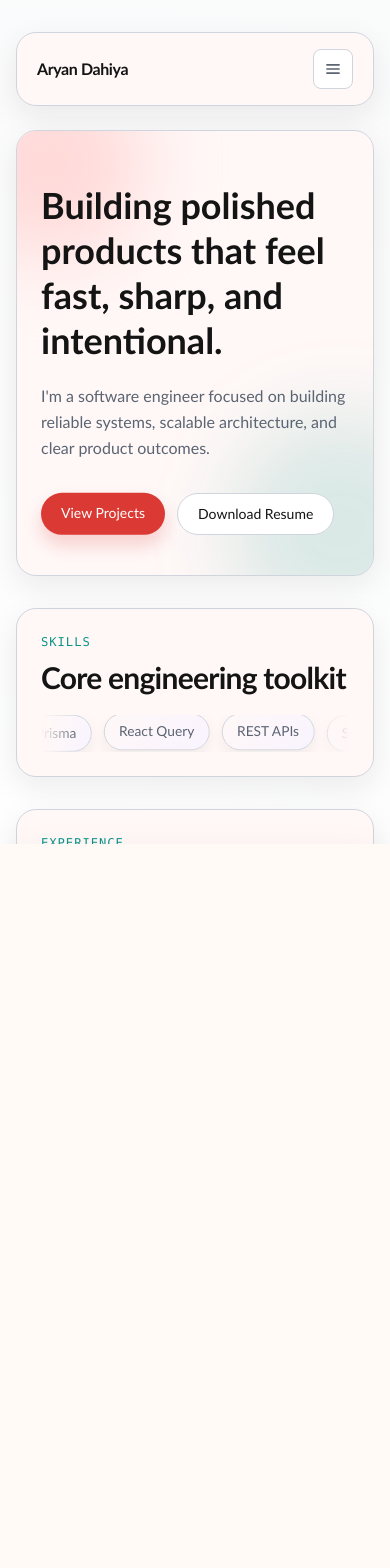
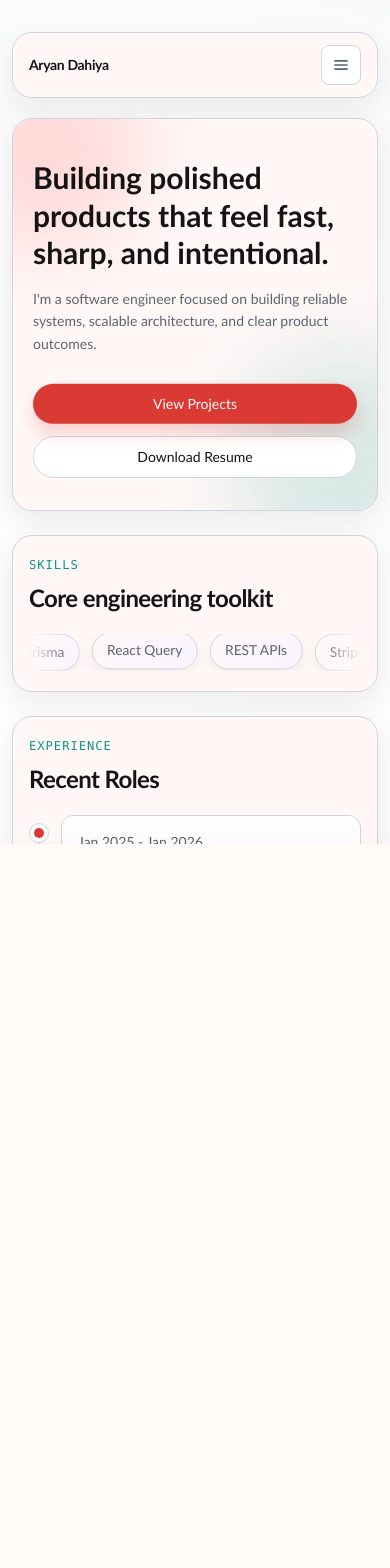
Before and after one commit to Aryan-Dahiya-23/portfolio-new, a Next.js app: page / in a window 390 px wide. Shown: the top 1568 px of the page. Built offline with nearby package versions, Linux system fonts and the light colour scheme.

Commit message:
responsiveness

```diff
--- a/app/globals.css
+++ b/app/globals.css
@@ -52,6 +52,7 @@ html::-webkit-scrollbar-thumb:hover {
 
 body {
   min-height: 100vh;
+  overflow-x: clip;
   color: var(--text);
   font-family: var(--font-display);
   background:
@@ -65,8 +66,14 @@ body {
 }
 
 .container-grid {
-  width: min(1120px, calc(100% - 2rem));
+  width: min(1120px, calc(100% - 1.5rem));
   margin: 0 auto;
+}
+
+@media (min-width: 640px) {
+  .container-grid {
+    width: min(1120px, calc(100% - 2rem));
+  }
 }
 
 .surface-card {
--- a/components/portfolio/experience-section.tsx
+++ b/components/portfolio/experience-section.tsx
@@ -14,11 +14,11 @@ export function ExperienceSection({
   onOpenProject,
 }: ExperienceSectionProps) {
   return (
-    <section id="experience" className="surface-card px-6 py-6 sm:px-8">
+    <section id="experience" className="surface-card px-4 py-5 sm:px-8 sm:py-6">
       <p className="heading-kicker">Experience</p>
-      <h2 className="mt-2 text-3xl font-semibold tracking-tight">Recent Roles</h2>
-      <div className="relative mt-6">
-        <div className="absolute bottom-3 left-3 top-3 w-px bg-[var(--line)]" />
+      <h2 className="mt-2 text-2xl font-semibold tracking-tight sm:text-3xl">Recent Roles</h2>
+      <div className="relative mt-5 sm:mt-6">
+        <div className="absolute bottom-3 left-2.5 top-3 w-px bg-[var(--line)] sm:left-3" />
         <ul className="space-y-5">
           {items.map((item) => {
             const relatedProjects = projects.filter((project) =>
@@ -26,13 +26,13 @@ export function ExperienceSection({
             );
 
             return (
-              <li key={item.id} className="relative pl-10">
-                <span className="absolute left-0 top-2.5 h-6 w-6 rounded-full border border-[var(--line)] bg-white p-1.5">
+              <li key={item.id} className="relative pl-8 sm:pl-10">
+                <span className="absolute left-0 top-2 h-5 w-5 rounded-full border border-[var(--line)] bg-white p-1 sm:top-2.5 sm:h-6 sm:w-6 sm:p-1.5">
                   <span className="block h-full w-full rounded-full bg-[var(--brand)]" />
                 </span>
-                <article className="rounded-xl border border-[var(--line)] bg-white/70 px-5 py-4">
+                <article className="rounded-xl border border-[var(--line)] bg-white/70 px-4 py-4 sm:px-5">
                   <p className="text-sm text-[var(--text-muted)]">{item.period}</p>
-                  <h3 className="text-lg font-semibold tracking-tight">
+                  <h3 className="break-words text-base font-semibold tracking-tight sm:text-lg">
                     {item.role} · {item.company}
                   </h3>
                   <p className="mt-1 text-sm text-[var(--text-muted)]">{item.location}</p>
@@ -69,9 +69,9 @@ export function ExperienceSection({
                         {relatedProjects.map((project) => (
                           <article
                             key={project.id}
-                            className="rounded-xl border border-[var(--line)] bg-white px-4 py-3"
+                            className="rounded-xl border border-[var(--line)] bg-white px-3 py-3 sm:px-4"
                           >
-                            <h4 className="text-sm font-semibold tracking-tight">
+                            <h4 className="break-words text-sm font-semibold tracking-tight">
                               {project.title}
                             </h4>
                             <p className="mt-1 text-xs leading-relaxed text-[var(--text-muted)]">
--- a/components/portfolio/header.tsx
+++ b/components/portfolio/header.tsx
@@ -65,14 +65,16 @@ export function Header({ siteName, navItems }: HeaderProps) {
   }, [isOpen]);
 
   return (
-    <header className="container-grid mb-14 fade-in">
-      <nav className="surface-card flex items-center justify-between px-5 py-4 sm:px-7">
-        <p className="font-semibold tracking-tight">{siteName}</p>
+    <header className="container-grid mb-10 fade-in sm:mb-14">
+      <nav className="surface-card flex items-center justify-between px-4 py-3 sm:px-7 sm:py-4">
+        <p className="max-w-[70vw] truncate text-sm font-semibold tracking-tight sm:max-w-none sm:text-base">
+          {siteName}
+        </p>
         <button
           type="button"
           aria-label={isOpen ? "Close menu" : "Open menu"}
           aria-expanded={isOpen}
-          className="inline-flex h-10 w-10 items-center justify-center rounded-lg border border-[var(--line)] bg-white text-[var(--text-muted)] sm:hidden"
+          className="inline-flex h-10 w-10 shrink-0 items-center justify-center rounded-lg border border-[var(--line)] bg-white text-[var(--text-muted)] sm:hidden"
           onClick={() => setIsOpen(true)}
         >
           <svg
@@ -87,7 +89,7 @@ export function Header({ siteName, navItems }: HeaderProps) {
           </svg>
         </button>
 
-        <div className="hidden items-center gap-5 text-sm text-[var(--text-muted)] sm:flex">
+        <div className="hidden items-center gap-4 text-sm text-[var(--text-muted)] sm:flex">
           {navItems.map((item) => {
             const isSectionLink = item.href.startsWith("#");
 
@@ -123,7 +125,7 @@ export function Header({ siteName, navItems }: HeaderProps) {
                     onClick={() => setIsOpen(false)}
                   />
                   <motion.aside
-                    className="fixed right-0 top-0 z-[100] h-dvh w-[84vw] max-w-xs border-l border-[var(--line)] bg-white p-6 shadow-2xl sm:hidden"
+                    className="fixed right-0 top-0 z-[100] h-dvh w-[86vw] max-w-xs overflow-y-auto border-l border-[var(--line)] bg-white p-5 shadow-2xl sm:hidden"
                     initial={{ x: "100%" }}
                     animate={{ x: 0 }}
                     exit={{ x: "100%" }}
--- a/components/portfolio/hero-section.tsx
+++ b/components/portfolio/hero-section.tsx
@@ -34,21 +34,21 @@ export function HeroSection({ hero }: HeroSectionProps) {
   };
 
   return (
-    <section className="surface-card relative overflow-hidden px-6 py-10 sm:px-10 sm:py-14">
+    <section className="surface-card relative overflow-hidden px-5 py-8 sm:px-10 sm:py-14">
       <div className="pointer-events-none absolute -left-16 -top-16 h-48 w-48 rounded-full bg-[var(--brand-soft)] blur-2xl" />
       <div className="pointer-events-none absolute -bottom-16 -right-20 h-56 w-56 rounded-full bg-[rgba(13,148,136,0.15)] blur-2xl" />
 
-      <h1 className="fade-in delay-1 mt-3 max-w-3xl text-4xl font-semibold leading-tight sm:text-6xl">
+      <h1 className="fade-in delay-1 mt-2 max-w-3xl text-3xl font-semibold leading-tight sm:mt-3 sm:text-5xl lg:text-6xl">
         {hero.title}
       </h1>
-      <p className="fade-in delay-2 mt-5 max-w-2xl text-base leading-relaxed text-[var(--text-muted)] sm:text-lg">
+      <p className="fade-in delay-2 mt-4 max-w-2xl text-sm leading-relaxed text-[var(--text-muted)] sm:mt-5 sm:text-lg">
         {hero.description}
       </p>
 
-      <div className="fade-in delay-3 mt-8 flex flex-wrap gap-3">
+      <div className="fade-in delay-3 mt-7 flex flex-col gap-3 sm:mt-8 sm:flex-row sm:flex-wrap">
         <a
           href={hero.primaryCta.href}
-          className="hero-cta-primary rounded-full bg-[var(--brand)] px-5 py-2.5 text-sm font-medium text-white transition hover:opacity-90"
+          className="hero-cta-primary inline-flex w-full items-center justify-center rounded-full bg-[var(--brand)] px-5 py-2.5 text-sm font-medium text-white transition hover:opacity-90 sm:w-auto"
           onClick={(event) => handleSectionClick(event, hero.primaryCta.href)}
           target={isPrimarySectionLink ? undefined : "_blank"}
           rel={isPrimarySectionLink ? undefined : "noreferrer"}
@@ -57,7 +57,7 @@ export function HeroSection({ hero }: HeroSectionProps) {
         </a>
         <a
           href={hero.secondaryCta.href}
-          className="rounded-full border border-[var(--line)] bg-white px-5 py-2.5 text-sm font-medium transition hover:bg-[var(--bg-soft)]"
+          className="inline-flex w-full items-center justify-center rounded-full border border-[var(--line)] bg-white px-5 py-2.5 text-sm font-medium transition hover:bg-[var(--bg-soft)] sm:w-auto"
           onClick={(event) => handleSectionClick(event, hero.secondaryCta.href)}
           target={isSecondarySectionLink ? undefined : "_blank"}
           rel={isSecondarySectionLink ? undefined : "noreferrer"}
--- a/components/portfolio/portfolio-page.tsx
+++ b/components/portfolio/portfolio-page.tsx
@@ -43,9 +43,9 @@ export function PortfolioPage() {
     <>
       <div className="pb-16 pt-8 sm:pt-12">
         <Header siteName={siteName} navItems={navItems} />
-        <div className="h-6 sm:h-8" aria-hidden="true" />
+        <div className="h-5 sm:h-8" aria-hidden="true" />
 
-        <main className="container-grid space-y-8">
+        <main className="container-grid space-y-6 sm:space-y-8">
           <HeroSection hero={heroData} />
           <SkillsSection skills={skillItems} />
           <ExperienceSection
--- a/components/portfolio/project-card.tsx
+++ b/components/portfolio/project-card.tsx
@@ -12,7 +12,7 @@ export function ProjectCard({ project }: ProjectCardProps) {
 
   return (
     <article
-      className="surface-card flex h-full flex-col px-5 py-5 transition duration-200 hover:shadow-[0_16px_28px_rgba(20,20,20,0.12)]"
+      className="surface-card flex h-full min-w-0 flex-col px-4 py-4 transition duration-200 hover:shadow-[0_16px_28px_rgba(20,20,20,0.12)] sm:px-5 sm:py-5"
     >
       <div className="group">
         {hasLiveUrl ? (
@@ -44,7 +44,9 @@ export function ProjectCard({ project }: ProjectCardProps) {
             />
           </div>
         )}
-        <h3 className="text-xl font-semibold tracking-tight">{project.title}</h3>
+        <h3 className="break-words text-lg font-semibold tracking-tight sm:text-xl">
+          {project.title}
+        </h3>
         <p className="mt-3 text-sm leading-relaxed text-[var(--text-muted)]">
           {project.summary}
         </p>
@@ -62,7 +64,7 @@ export function ProjectCard({ project }: ProjectCardProps) {
 
       <div className="mt-auto pt-5">
         {hasLiveUrl || hasRepoUrl ? (
-          <div className="flex items-center justify-end gap-2">
+          <div className="flex flex-wrap items-center justify-end gap-2">
             {hasLiveUrl && (
               <a
                 href={project.liveUrl}
--- a/components/portfolio/projects-section.tsx
+++ b/components/portfolio/projects-section.tsx
@@ -10,7 +10,7 @@ export function ProjectsSection({ projects }: ProjectsSectionProps) {
     <section id="projects" className="space-y-4">
       <div>
         <p className="heading-kicker">Selected Work</p>
-        <h2 className="mt-2 text-3xl font-semibold tracking-tight">Projects</h2>
+        <h2 className="mt-2 text-2xl font-semibold tracking-tight sm:text-3xl">Projects</h2>
       </div>
 
       <div className="grid gap-4 md:grid-cols-3">
--- a/components/portfolio/skills-section.tsx
+++ b/components/portfolio/skills-section.tsx
@@ -4,9 +4,11 @@ type SkillsSectionProps = {
 
 export function SkillsSection({ skills }: SkillsSectionProps) {
   return (
-    <section id="skills" className="surface-card overflow-hidden px-6 py-6 sm:px-8">
+    <section id="skills" className="surface-card overflow-hidden px-4 py-5 sm:px-8 sm:py-6">
       <p className="heading-kicker">Skills</p>
-      <h2 className="mt-2 text-3xl font-semibold tracking-tight">Core engineering toolkit</h2>
+      <h2 className="mt-2 text-2xl font-semibold tracking-tight sm:text-3xl">
+        Core engineering toolkit
+      </h2>
       <div className="skills-marquee mt-5">
         <div className="skills-track">
           {[...skills, ...skills].map((skill, index) => (
```
Also changed, not shown: components/portfolio/contact-section.tsx (+6 -6 lines), components/portfolio/project-drawer.tsx (+9 -9 lines).
